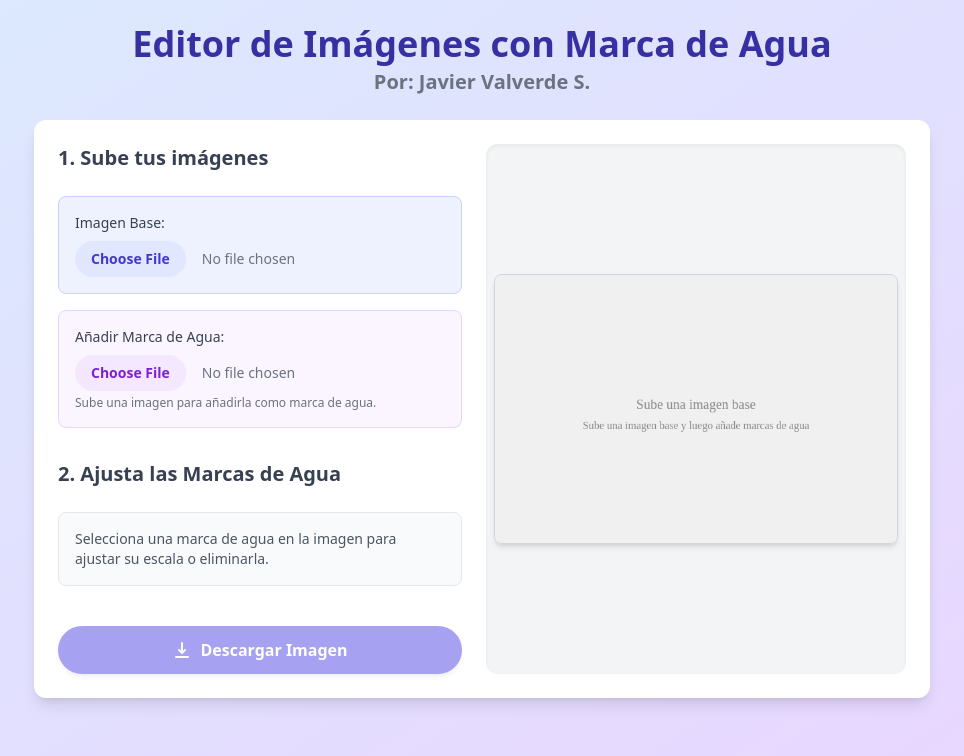
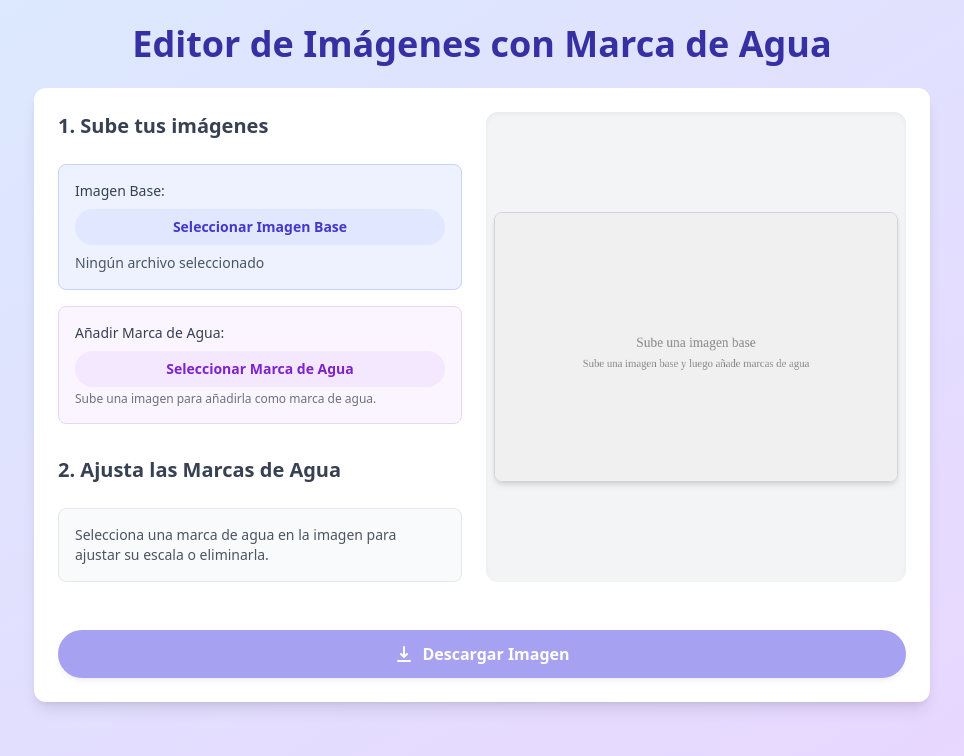
Before and after one commit to JaviSalvatierra/MarcadeAgua, a React (Create React App) app: page / in a window 1280 px wide. Shown: the top 756 px of the page, without its empty margins (158-1122 px from the left). Built offline with nearby package versions, Linux system fonts and the light colour scheme.

Commit message:
Mejoras de layout y comportamiento táctil en móvil

```diff
--- a/src/App.js
+++ b/src/App.js
@@ -4,7 +4,8 @@ import React, { useState, useRef, useEffect, useCallback } from 'react';
 const App = () => {
     // Estados para las imágenes y sus propiedades
     const [baseImageSrc, setBaseImageSrc] = useState(null); // URL de la imagen base
-    const [watermarks, setWatermarks] = useState([]); // [{ id, src, obj, x, y, scale }]
+    const [baseImageName, setBaseImageName] = useState(null); // Nombre del archivo de la imagen base
+    const [watermarks, setWatermarks] = useState([]); // [{ id, src, obj, x, y, scale, name }]
     const [nextWatermarkId, setNextWatermarkId] = useState(0); // Para generar IDs únicos para las marcas de agua
     const [activeWatermarkId, setActiveWatermarkId] = useState(null); // ID de la marca de agua actualmente seleccionada
     const [loading, setLoading] = useState(false); // Estado de carga
@@ -17,8 +18,11 @@ const App = () => {
     const [initialWatermarkX, setInitialWatermarkX] = useState(0);
     const [initialWatermarkY, setInitialWatermarkY] = useState(0);
 
-    // Referencias al elemento canvas y a las dimensiones de las marcas de agua dibujadas
+    // Referencias al elemento canvas y a los inputs de archivo
     const canvasRef = useRef(null);
+    const baseImageInputRef = useRef(null); // Referencia para el input de la imagen base
+    const watermarkInputRef = useRef(null); // Referencia para el input de la marca de agua
+
     // Usamos un Map para almacenar los límites de cada marca de agua por su ID
     const allWatermarkBounds = useRef(new Map());
 
@@ -125,6 +129,7 @@ const App = () => {
             const reader = new FileReader();
             reader.onloadend = () => {
                 setBaseImageSrc(reader.result);
+                setBaseImageName(file.name); // Guardar el nombre del archivo
                 setWatermarks([]); // Limpiar marcas de agua al cargar nueva imagen base
                 setActiveWatermarkId(null);
                 setNextWatermarkId(0);
@@ -152,6 +157,7 @@ const App = () => {
                         x: 0, // Posición inicial
                         y: 0, // Posición inicial
                         scale: 0.3, // Escala inicial
+                        name: file.name, // Guardar el nombre del archivo de la marca de agua
                     };
                     setWatermarks(prev => [...prev, newWatermark]);
                     setActiveWatermarkId(newWatermark.id); // Seleccionar la marca de agua recién añadida
@@ -169,11 +175,12 @@ const App = () => {
 
     // --- Funciones para arrastrar la marca de agua ---
 
+    // Función para obtener las coordenadas del evento (ratón o toque) escaladas al tamaño interno del canvas
     const getEventCoords = (event) => {
         const canvas = canvasRef.current;
-        const rect = canvas.getBoundingClientRect();
+        const rect = canvas.getBoundingClientRect(); // Dimensiones del canvas en la pantalla (CSS)
+
         let clientX, clientY;
-
         if (event.touches && event.touches.length > 0) {
             clientX = event.touches[0].clientX;
             clientY = event.touches[0].clientY;
@@ -182,9 +189,18 @@ const App = () => {
             clientY = event.clientY;
         }
 
+        // Calcular las coordenadas relativas al canvas (en píxeles CSS)
+        const xCss = clientX - rect.left;
+        const yCss = clientY - rect.top;
+
+        // Calcular el factor de escala entre el tamaño CSS del canvas y su tamaño interno (HTML attributes)
+        const scaleX = canvas.width / rect.width;
+        const scaleY = canvas.height / rect.height;
+
+        // Escalar las coordenadas CSS a las coordenadas internas del canvas
         return {
-            x: clientX - rect.left,
-            y: clientY - rect.top,
+            x: xCss * scaleX,
+            y: yCss * scaleY,
         };
     };
 
@@ -195,6 +211,7 @@ const App = () => {
 
         let clickedWatermarkId = null;
         // Iterar las marcas de agua en orden inverso para seleccionar la superior si se superponen
+        // Usamos Array.from(Map.entries()) para poder iterar en orden inverso
         const watermarksArray = Array.from(allWatermarkBounds.current.entries());
         for (let i = watermarksArray.length - 1; i >= 0; i--) {
             const [id, bounds] = watermarksArray[i];
@@ -210,8 +227,8 @@ const App = () => {
         if (clickedWatermarkId !== null) {
             setActiveWatermarkId(clickedWatermarkId);
             setIsDragging(true);
-            setDragStartX(x);
-            setDragStartY(y);
+            setDragStartX(x); // Guardar coordenadas escaladas
+            setDragStartY(y); // Guardar coordenadas escaladas
             const activeWatermark = watermarks.find(w => w.id === clickedWatermarkId);
             if (activeWatermark) {
                 setInitialWatermarkX(activeWatermark.x);
@@ -228,7 +245,7 @@ const App = () => {
         if (!isDragging || activeWatermarkId === null) return;
         event.preventDefault(); // Prevenir el desplazamiento en dispositivos táctiles
 
-        const { x, y } = getEventCoords(event);
+        const { x, y } = getEventCoords(event); // Obtener coordenadas escaladas
         const canvas = canvasRef.current;
 
         const dx = x - dragStartX;
@@ -260,6 +277,7 @@ const App = () => {
     };
 
     // --- Fin de funciones para arrastrar la marca de agua ---
+
 
     // Función para manejar el cambio de escala de la marca de agua activa
     const handleWatermarkScaleChange = (e) => {
@@ -302,7 +320,7 @@ const App = () => {
 
     return (
         <div className="min-h-screen bg-gradient-to-br from-blue-100 to-purple-200 p-4 sm:p-6 flex flex-col items-center font-sans">
-
+            {/* Tailwind CSS y Google Fonts ya están en public/index.html */}
             <style>
                 {`
                 body {
@@ -345,21 +363,18 @@ const App = () => {
 
             <h1 className="text-3xl sm:text-4xl font-bold text-indigo-800 mb-6 text-center">
                 Editor de Imágenes con Marca de Agua
-                <p className="text-xl text-gray-500 mt-1">
-                            Por: Javier Valverde S.
-                </p>
             </h1>
 
-            {/* Contenedor principal de la aplicación */}
-            <div className="bg-white p-6 rounded-xl shadow-lg w-full max-w-4xl flex flex-col lg:flex-row gap-6">
+            {/* Contenedor principal de la aplicación - Ahora usa flex-wrap para el ordenamiento */}
+            <div className="bg-white p-6 rounded-xl shadow-lg w-full max-w-4xl flex flex-wrap gap-6">
 
-                {/* Sección de controles */}
-                <div className="flex-1 flex flex-col gap-4">
+                {/* Sección de controles - Orden 1 en móvil y desktop */}
+                <div className="flex-1 flex flex-col gap-4 order-1 lg:order-1 min-w-[300px]"> {/* min-w para asegurar espacio */}
                     <h2 className="text-xl font-semibold text-gray-700 mb-2">1. Sube tus imágenes</h2>
 
                     {/* Carga de imagen base */}
                     <div className="bg-indigo-50 p-4 rounded-lg border border-indigo-200">
-                        <label htmlFor="baseImage" className="block text-gray-700 text-sm font-medium mb-2">
+                        <label className="block text-gray-700 text-sm font-medium mb-2">
                             Imagen Base:
                         </label>
                         <input
@@ -367,18 +382,25 @@ const App = () => {
                             id="baseImage"
                             accept="image/*"
                             onChange={handleBaseImageUpload}
-                            className="block w-full text-sm text-gray-500
-                                file:mr-4 file:py-2 file:px-4
-                                file:rounded-full file:border-0
-                                file:text-sm file:font-semibold
-                                file:bg-indigo-100 file:text-indigo-700
-                                hover:file:bg-indigo-200"
+                            className="hidden" // Ocultar el input nativo
+                            ref={baseImageInputRef}
                         />
+                        <button
+                            onClick={() => baseImageInputRef.current.click()}
+                            className="w-full py-2 px-4 rounded-full border-0 text-sm font-semibold
+                                       bg-indigo-100 text-indigo-700 hover:bg-indigo-200
+                                       transition duration-300 ease-in-out transform hover:scale-105"
+                        >
+                            Seleccionar Imagen Base
+                        </button>
+                        <p className="mt-2 text-sm text-gray-600">
+                            {baseImageName ? `Archivo seleccionado: ${baseImageName}` : 'Ningún archivo seleccionado'}
+                        </p>
                     </div>
 
                     {/* Carga de imagen de marca de agua */}
                     <div className="bg-purple-50 p-4 rounded-lg border border-purple-200">
-                        <label htmlFor="addWatermark" className="block text-gray-700 text-sm font-medium mb-2">
+                        <label className="block text-gray-700 text-sm font-medium mb-2">
                             Añadir Marca de Agua:
                         </label>
                         <input
@@ -386,15 +408,19 @@ const App = () => {
                             id="addWatermark"
                             accept="image/*"
                             onChange={handleAddWatermark}
-                            className="block w-full text-sm text-gray-500
-                                file:mr-4 file:py-2 file:px-4
-                                file:rounded-full file:border-0
-                                file:text-sm file:font-semibold
-                                file:bg-purple-100 file:text-purple-700
-                                hover:file:bg-purple-200"
-                            key={nextWatermarkId} // Cambiar la clave para forzar la recreación del input y limpiar el valor
+                            className="hidden" // Ocultar el input nativo
+                            ref={watermarkInputRef} // Ref para el input de marca de agua
+                            key={nextWatermarkId} // Para limpiar el input después de seleccionar un archivo
                         />
-                         <p className="text-xs text-gray-500 mt-1">
+                        <button
+                            onClick={() => watermarkInputRef.current.click()}
+                            className="w-full py-2 px-4 rounded-full border-0 text-sm font-semibold
+                                       bg-purple-100 text-purple-700 hover:bg-purple-200
+                                       transition duration-300 ease-in-out transform hover:scale-105"
+                        >
+                            Seleccionar Marca de Agua
+                        </button>
+                        <p className="text-xs text-gray-500 mt-1">
                             Sube una imagen para añadirla como marca de agua.
                         </p>
                     </div>
@@ -437,8 +463,31 @@ const App = () => {
                             </p>
                         )}
                     </div>
+                </div>
 
-                    {/* Botón de descarga */}
+                {/* Sección de visualización del canvas - Orden 2 en móvil y desktop */}
+                <div className="flex-1 flex justify-center items-center bg-gray-100 rounded-xl shadow-inner p-2 overflow-hidden order-2 lg:order-2 min-w-[300px]"> {/* min-w para asegurar espacio */}
+                    <canvas
+                        ref={canvasRef}
+                        className={`max-w-full h-auto rounded-lg border border-gray-300 shadow-md ${baseImageSrc && watermarks.length > 0 && !loading ? 'cursor-grab active:cursor-grabbing' : ''}`}
+                        // Eventos para arrastrar la marca de agua
+                        onMouseDown={handleInteractionStart}
+                        onMouseMove={handleInteractionMove}
+                        onMouseUp={handleInteractionEnd}
+                        onMouseLeave={handleInteractionEnd}
+                        onTouchStart={handleInteractionStart}
+                        onTouchMove={handleInteractionMove}
+                        onTouchEnd={handleInteractionEnd}
+                        // Estilos iniciales, se ajustarán con JS
+                        width="600"
+                        height="400"
+                    >
+                        Tu navegador no soporta el elemento canvas.
+                    </canvas>
+                </div>
+
+                {/* Botón de descarga y mensajes de error - Ahora es un elemento de ancho completo y orden 3 */}
+                <div className="w-full order-3 lg:order-3">
                     <button
                         onClick={downloadImage}
                         disabled={!baseImageSrc || loading}
@@ -469,27 +518,6 @@ const App = () => {
                         </div>
                     )}
                 </div>
-
-                {/* Sección de visualización del canvas */}
-                <div className="flex-1 flex justify-center items-center bg-gray-100 rounded-xl shadow-inner p-2 overflow-hidden">
-                    <canvas
-                        ref={canvasRef}
-                        className={`max-w-full h-auto rounded-lg border border-gray-300 shadow-md ${baseImageSrc && watermarks.length > 0 && !loading ? 'cursor-grab active:cursor-grabbing' : ''}`}
-                        // Eventos para arrastrar la marca de agua
-                        onMouseDown={handleInteractionStart}
-                        onMouseMove={handleInteractionMove}
-                        onMouseUp={handleInteractionEnd}
-                        onMouseLeave={handleInteractionEnd}
-                        onTouchStart={handleInteractionStart}
-                        onTouchMove={handleInteractionMove}
-                        onTouchEnd={handleInteractionEnd}
-                        // Estilos iniciales, se ajustarán con JS
-                        width="600"
-                        height="400"
-                    >
-                        Tu navegador no soporta el elemento canvas.
-                    </canvas>
-                </div>
             </div>
         </div>
     );
```
